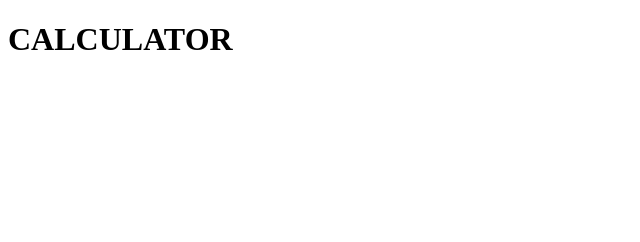
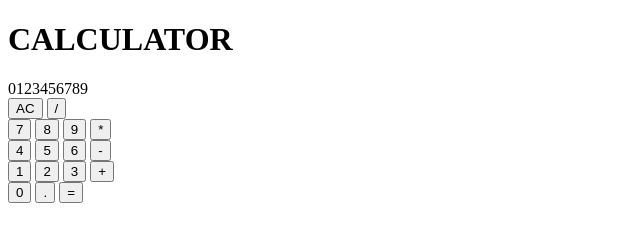
Before and after one commit to justinlyan/calculator, a plain HTML site: page index.html in a window 1280 px wide. Shown: the whole page, without its empty margins (0-640 px from the left). Drawn offline with Linux system fonts and the light colour scheme.

Commit message:
Calculator basic HTML layout

```diff
--- a/index.html
+++ b/index.html
@@ -8,7 +8,42 @@
 </head>
 <body>
   <h1>CALCULATOR</h1>
-  <div class="container">
+  <div class="container calculator">
+    <div class="row">
+      <div class="display">0123456789</div>
+    </div>
+
+    <div class="row">
+      <button class="clear">AC</button>
+      <button class="divide">/</button>
+    </div>
+
+    <div class="row">
+      <button class="number">7</button>
+      <button class="number">8</button>
+      <button class="number">9</button>
+      <button class="multiply">*</button>
+    </div>
+
+    <div class="row">
+      <button class="number">4</button>
+      <button class="number">5</button>
+      <button class="number">6</button>
+      <button class="subtract">-</button>
+    </div>
+
+    <div class="row">
+      <button class="number">1</button>
+      <button class="number">2</button>
+      <button class="number">3</button>
+      <button class="add">+</button>
+    </div>
+
+    <div class="row">
+      <button class="number">0</button>
+      <button class="decimal">.</button>
+      <button class="equals">=</button>
+    </div>
 
   </div>
 
```
